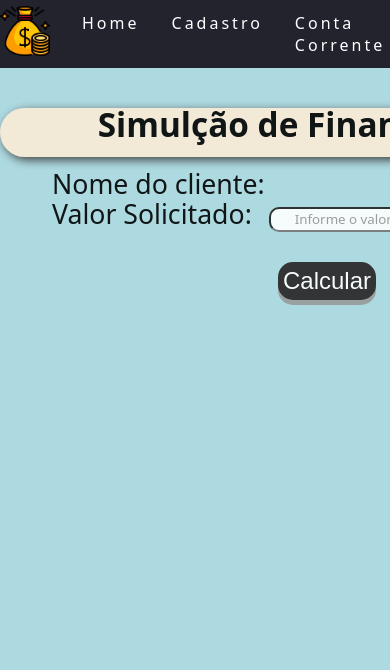
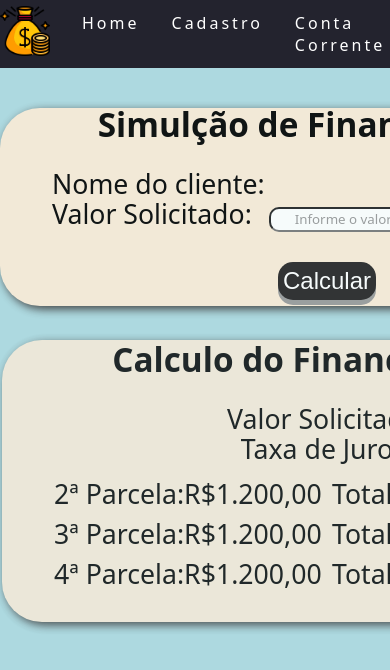
Before and after one commit to vitorripper/Banco, a React (Create React App) app: page /financiamento in a window 390 px wide. Shown: the top 670 px of the page. Built offline with nearby package versions, Linux system fonts and the light colour scheme.

Commit message:
financiamento 2/3

```diff
--- a/src/components/Header/index.js
+++ b/src/components/Header/index.js
@@ -1,6 +1,7 @@
 import { Link } from "react-router-dom";
 import './style.css';
 import logo from './bolsa-de-dinheiro.png';
+import icone from './icone.png';
 
 function Header(){
 
@@ -23,11 +24,10 @@ function Header(){
 
             </ul>
 
-            <div className="menu">
-                <button><img className="icon" src=""></img></button>
-            </div>
 
         </nav>
+
+
 
         </header>
 
--- a/src/components/Header/style.css
+++ b/src/components/Header/style.css
@@ -23,6 +23,7 @@ a:hover{
 .logo:hover{
     opacity: 0.7;
 }
+
 nav{
     display: flex;
     justify-content: space-around;
--- a/src/pages/Cadastro/cadastro.css
+++ b/src/pages/Cadastro/cadastro.css
@@ -9,9 +9,9 @@
     padding-bottom: 18%;
     font-family: system-ui, -apple-system, BlinkMacSystemFont, 'Segoe UI', Roboto, Oxygen, Ubuntu, Cantarell, 'Open Sans', 'Helvetica Neue', sans-serif;
     width: 650px;
-    height: 100px;
+    height: 200px;
     margin:auto;
-    margin-top: 100px;
+    margin-top: 50px;
     box-shadow: 3px 3px 10px rgb(53, 49, 49);
     margin-bottom: 1px;
     text-align:center;
@@ -31,10 +31,10 @@
     font-size: 20pt;
     font-style: normal ;
     padding-top: 0.25%;
-    padding-bottom: 25%;
+    padding-bottom: 20%;
     font-family: system-ui, -apple-system, BlinkMacSystemFont, 'Segoe UI', Roboto, Oxygen, Ubuntu, Cantarell, 'Open Sans', 'Helvetica Neue', sans-serif;
-    width: 650px;
-    height: 270px;
+    width: 600px;
+    height: 300px;
     margin-top: 80px;
     box-shadow: 3px 3px 10px rgb(53, 49, 49);
     margin-bottom: 1px;
--- a/src/pages/Financiamento/financiamento.css
+++ b/src/pages/Financiamento/financiamento.css
@@ -8,7 +8,7 @@
     padding-bottom: 12%;
     font-family: system-ui, -apple-system, BlinkMacSystemFont, 'Segoe UI', Roboto, Oxygen, Ubuntu, Cantarell, 'Open Sans', 'Helvetica Neue', sans-serif;
     width: 650px;
-    height: 1px;
+    height: 50px;
     margin:auto;
     margin-top: 40px;
     box-shadow: 3px 3px 10px rgb(53, 49, 49);
@@ -18,6 +18,29 @@
     opacity: 0.9;
     object-fit: cover;
 
+}
+@media screen and (max-width:900px){
+    .dadosfinan{
+    background: #FAEBD7;
+    border-radius: 40px;
+    padding: 200px 2px;
+    font-size: 20pt;
+    font-style: normal ;
+    padding-top: 0.5%;
+    padding-bottom: 12%;
+    font-family: system-ui, -apple-system, BlinkMacSystemFont, 'Segoe UI', Roboto, Oxygen, Ubuntu, Cantarell, 'Open Sans', 'Helvetica Neue', sans-serif;
+    width: 650px;
+    height: 150px;
+    margin:auto;
+    margin-top: 40px;
+    box-shadow: 3px 3px 10px rgb(53, 49, 49);
+    margin-bottom: 1px;
+    text-align:center;
+    line-height: 30px;
+    opacity: 0.9;
+    object-fit: cover;
+
+    }
 }
 .titulo1{
     font-size: 25pt;
@@ -46,3 +69,40 @@
     text-align: left;
     margin-left: 50px;
 }
+.calculo{
+    background: #FAEBD7;
+    border-radius: 40px;
+    padding: 200px 2px;
+    font-size: 20pt;
+    font-style: normal ;
+    padding-top: 0.5%;
+    padding-bottom: 12%;
+    font-family: system-ui, -apple-system, BlinkMacSystemFont, 'Segoe UI', Roboto, Oxygen, Ubuntu, Cantarell, 'Open Sans', 'Helvetica Neue', sans-serif;
+    width: 800px;
+    height: 200px;
+    width: auto;
+    margin-top: 40px;
+    box-shadow: 3px 3px 10px rgb(53, 49, 49);
+    margin-bottom: 1px;
+    text-align:center;
+    line-height: 30px;
+    opacity: 0.9;
+    object-fit: cover;
+}
+.titulo2{
+    font-size: 25pt;
+    font-family: system-ui, -apple-system, BlinkMacSystemFont, 'Segoe UI', Roboto, Oxygen, Ubuntu, Cantarell, 'Open Sans', 'Helvetica Neue', sans-serif;
+    text-align: center;
+}
+.parcela{
+    margin-top: 10px;
+    line-height: 40px;
+    float: left;
+    margin-left: 50px;
+    margin-bottom: 0%;
+}
+.total{
+    margin-top: 10px;
+    line-height: 40px;
+
+}
--- a/src/pages/Financiamento/index.js
+++ b/src/pages/Financiamento/index.js
@@ -23,6 +23,25 @@ function Financiamento(){
             </div>
             </div>
             <button className='botaof' type="submit">Calcular</button>
+            <div className="calculo">
+                <h1 className="titulo2">Calculo do Financiamento</h1>
+                <br></br>
+
+                <span>Valor Solicitado:</span>
+                <br></br>
+
+                <span>Taxa de Juros: </span>
+                <br></br>
+
+                <div className="parcela">
+                    <span>2ª Parcela:R$1.200,00 <br/> 3ª Parcela:R$1.200,00 <br/> 4ª Parcela:R$1.200,00</span>
+                </div>
+
+                <div className="total">
+                    <span>Total a pagar:R$1.200,00 <br/> Total a pagar:R$1.200,00 <br/> Total a pagar:R$1.200,00</span>
+                </div>
+
+            </div>
 
         </div>
 
```
Also changed, not shown: src/components/Header/icone.png (added).
